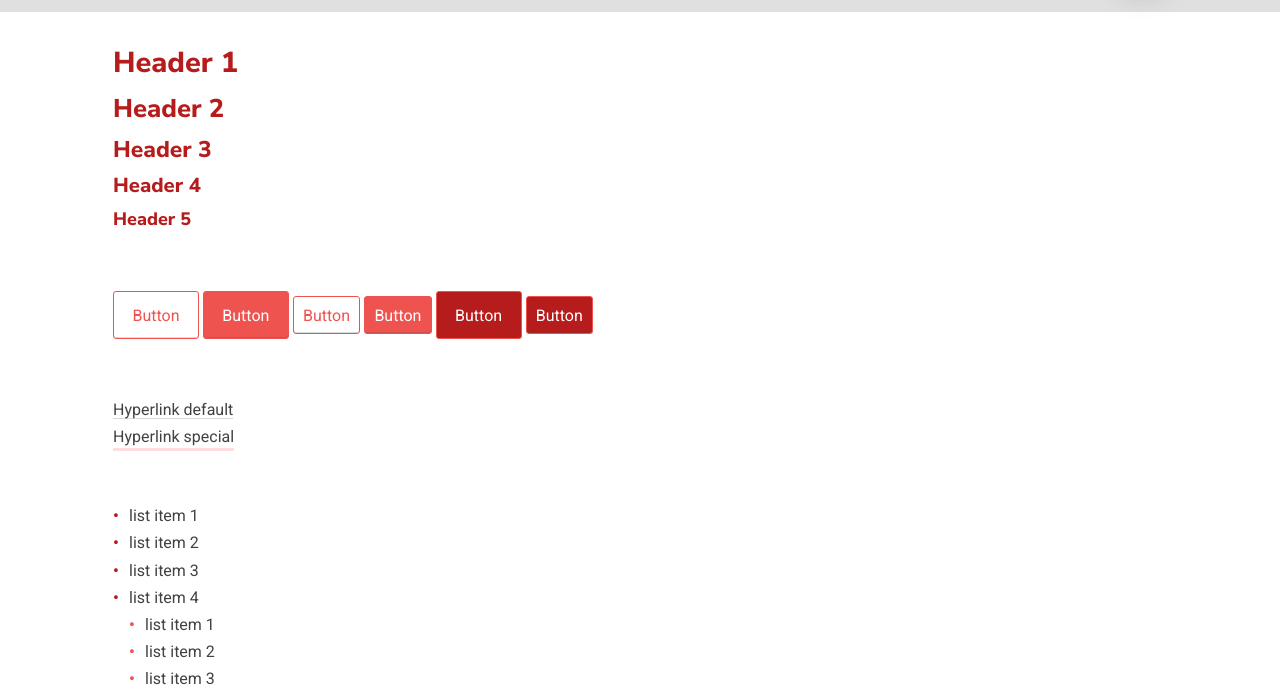
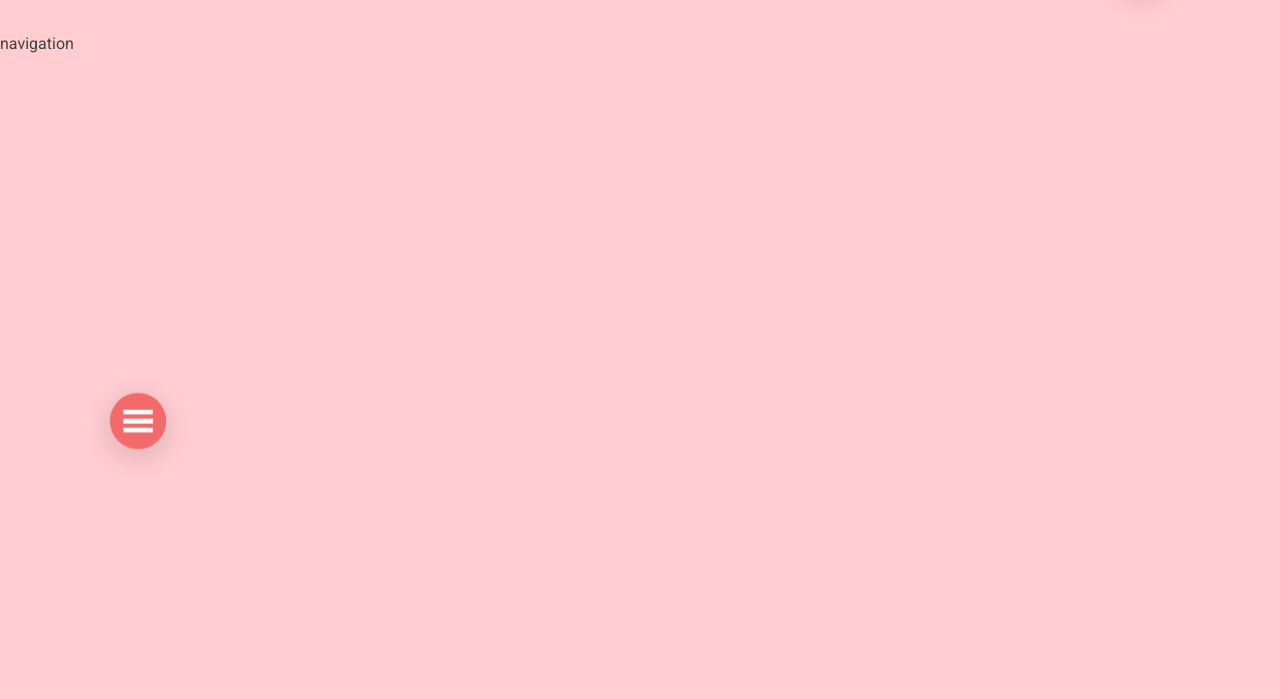
Before and after one commit to mikaelg/node-scripts-taskrunner-boilerplate, a website: page public/test.html in a window 1280 px wide. Both pictures are taken after a click on the element 1142 px from the left and 50 px from the top of the page. Shown: the part 90-789 px from the top of the page. Drawn offline with Linux system fonts and the light colour scheme.

Commit message:
start open navigation

```diff
--- a/public/js/main.js
+++ b/public/js/main.js
@@ -1,13 +1,16 @@
 
 document.addEventListener('DOMContentLoaded', (event) => {
 
-    let  nav_icon;
+    let navigation;
+    let nav_icon;
 
+    navigation = document.getElementById('navigation');
     nav_icon = document.getElementById('nav-icon');
     nav_icon.addEventListener('click', _toggle);
 
     function _toggle() {
         nav_icon.classList.toggle('open');
+        navigation.classList.toggle('open');
     }
 
 });
--- a/public/sass/abstracts/_variables.scss
+++ b/public/sass/abstracts/_variables.scss
@@ -62,3 +62,10 @@ $screen-lg-min: 992px;
 
 // Large tablets and desktops
 $screen-xl-min: 1200px;
+
+// Z-INDEX
+
+$z-index: (
+  nav-icon           : 999,
+  navigation         : 888,
+);
--- a/public/sass/component/_nav-icon.scss
+++ b/public/sass/component/_nav-icon.scss
@@ -7,18 +7,8 @@ $icon-height: $icon-bar-height + $icon-bar-top--bottom; // 45px
 $icon-width: ($icon-height / 3) * 4 ; //60px;
 
 // STYLING
-
-* {
-  margin: 0;
-  padding: 0;
-}
-
-
 .nav-icon__container {
   background-color: $color-primary;
-//   position: absolute;
-//   top: 2rem;
-//   left: 2rem;
   width:5rem;
   height:5rem;
   border-radius:50%;
@@ -33,6 +23,10 @@ $icon-width: ($icon-height / 3) * 4 ; //60px;
 }
 
 #nav-icon {
+    z-index: map-get($z-index, nav-icon);
+}
+
+.nav-icon {
   width: $icon-width;
   height: $icon-height;
 
--- a/public/sass/layout/_navigation.scss
+++ b/public/sass/layout/_navigation.scss
@@ -0,0 +1,16 @@
+.navigation {
+    height: 100%;
+    width: 0;
+    position: fixed;
+    //z-index: map-get($z-index, navigation);
+    top: 0;
+    right:0;
+    background-color: $color-primary-light;
+    overflow-x: hidden;
+    transition: 0.5s;
+    padding-top: 12rem;
+
+    &.open {
+        width:100%;
+    }
+}
--- a/public/test.html
+++ b/public/test.html
@@ -13,7 +13,9 @@
         <title>Boilerplate | MIG</title>
     </head>
     <body>
-
+        <nav class="navigation" id="navigation">
+            navigation
+        </nav>
         <div class="outer-wrapper">
             <header class="header container container-bgr--grey-light">
                 <div class="container-inner">
@@ -23,7 +25,7 @@
                     </div>
                     <div class="header__navigation">
                         <div class="nav-icon__container">
-                            <div id="nav-icon">
+                            <div class="nav-icon" id="nav-icon">
                                 <span></span>
                                 <span></span>
                                 <span></span>
@@ -49,6 +51,16 @@
                     <a href="#" class="button button--solid button--small">Button</a>
                     <a href="#" class="button button--solid-dark">Button</a>
                     <a href="#" class="button button--solid-dark button--small">Button</a>
+                </div>
+                <div class="container-inner">
+                    <div class="nav-icon__container">
+                        <div class="nav-icon">
+                            <span></span>
+                            <span></span>
+                            <span></span>
+                            <span></span>
+                        </div>
+                    </div>
                 </div>
                 <div class="container-inner ">
                     <a href="#" c>Hyperlink default</a><br>
```
Also changed, not shown: public/css/style.css, public/sass/main.scss (line endings or trailing spaces).
